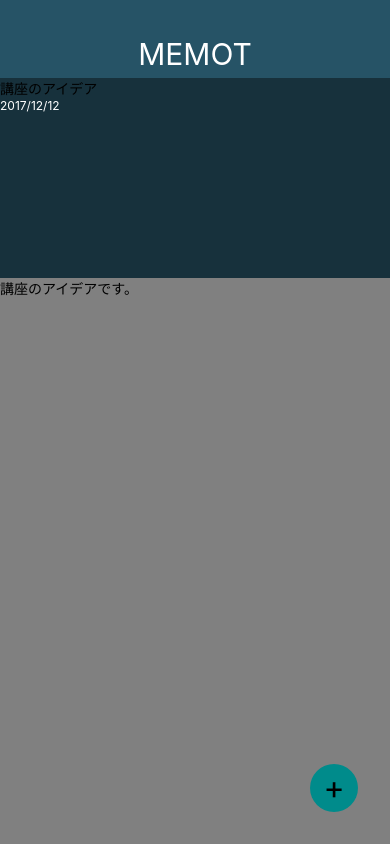
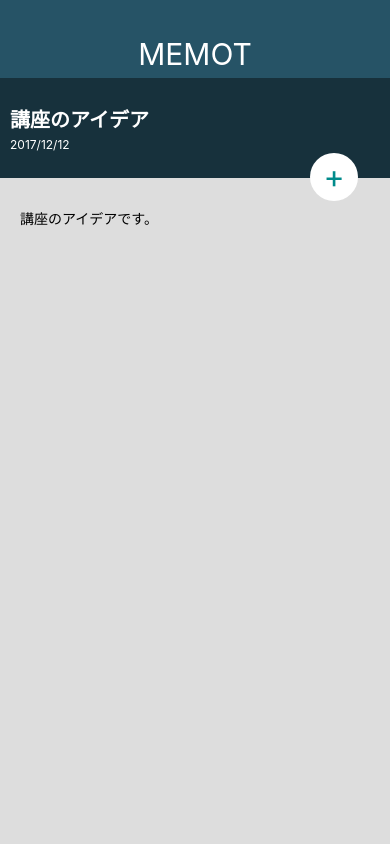
Before and after one commit to SeijiBando/MemoApp, a React Native app: screen / in a window 390 px wide. Built offline with nearby package versions, Linux system fonts and the light colour scheme.

Commit message:
Style MemoDetailScreen

```diff
--- a/src/elements/CircleButton.js
+++ b/src/elements/CircleButton.js
@@ -8,22 +8,30 @@ const styles = StyleSheet.create({
     right: 32,
     width: 48,
     height: 48,
-    backgroundColor: '#008b8b',
     borderRadius: 24,
     justifyContent: 'center',
     alignItems: 'center',
   },
   circleButtonTitle: {
     fontSize: 32,
-    lineHeight: 30,
+    lineHeight: 34,
   },
 });
 
 class CircleButton extends React.Component {
   render() {
+    const { style, color } = this.props;
+
+    let bgColor = '#008b8b';
+    let textColor = '#fff';
+
+    if (color === 'white') {
+      bgColor = '#fff';
+      textColor = '#008b8b';
+    }
     return (
-      <View style={styles.circleButton}>
-        <Text style={styles.circleButtonTitle}>
+      <View style={[styles.circleButton, style, { backgroundColor: bgColor }]}>
+        <Text style={[styles.circleButtonTitle, { color: textColor }]}>
           {this.props.children}
         </Text>
       </View>
--- a/src/screens/MemoDetailScreen.js
+++ b/src/screens/MemoDetailScreen.js
@@ -9,17 +9,31 @@ const styles = StyleSheet.create({
     width: '100%',
   },
   memoHeader: {
-    height: 200,
+    height: 100,
     backgroundColor: '#17313C',
+    justifyContent: 'center',
+    padding: 10,
   },
   memoHeaderTitle: {
     fontSize: 20,
     fontWeight: 'bold',
     color: '#fff',
+    marginBottom: 4,
   },
   memoHeaderDate: {
     fontSize: 12,
     color: '#fff',
+  },
+  memoContent: {
+    paddingTop: 30,
+    paddingLeft: 20,
+    paddingRight: 20,
+    paddingBottom: 20,
+    backgroundColor: '#ddd',
+    flex: 1,
+  },
+  editButton: {
+    top: 75,
   },
 });
 
@@ -29,8 +43,10 @@ class MemoDetailScreen extends React.Component {
       <View style={styles.container}>
         <View>
           <View style={styles.memoHeader}>
-            <Text style={styles.memoGeaderTitle}>講座のアイデア</Text>
-            <Text style={styles.memoHeaderDate}>2017/12/12</Text>
+            <View>
+              <Text style={styles.memoHeaderTitle}>講座のアイデア</Text>
+              <Text style={styles.memoHeaderDate}>2017/12/12</Text>
+            </View>
           </View>
         </View>
 
@@ -40,7 +56,7 @@ class MemoDetailScreen extends React.Component {
           </Text>
         </View>
 
-        <CircleButton>+</CircleButton>
+        <CircleButton color="white" style={styles.editButton}>+</CircleButton>
       </View>
     );
   }
```
Also changed, not shown: package.json (+4 -4 lines), 1 other file (tests, documents, lock files or other folders).
